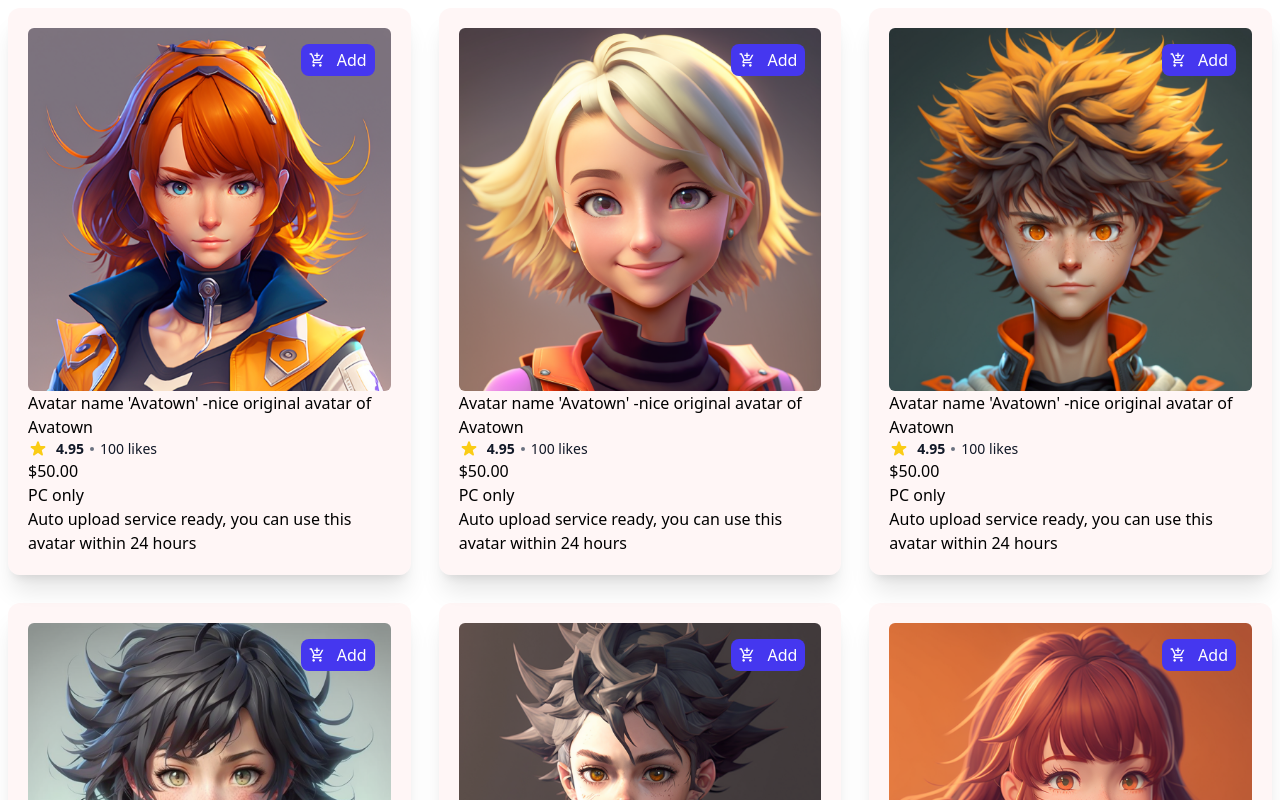
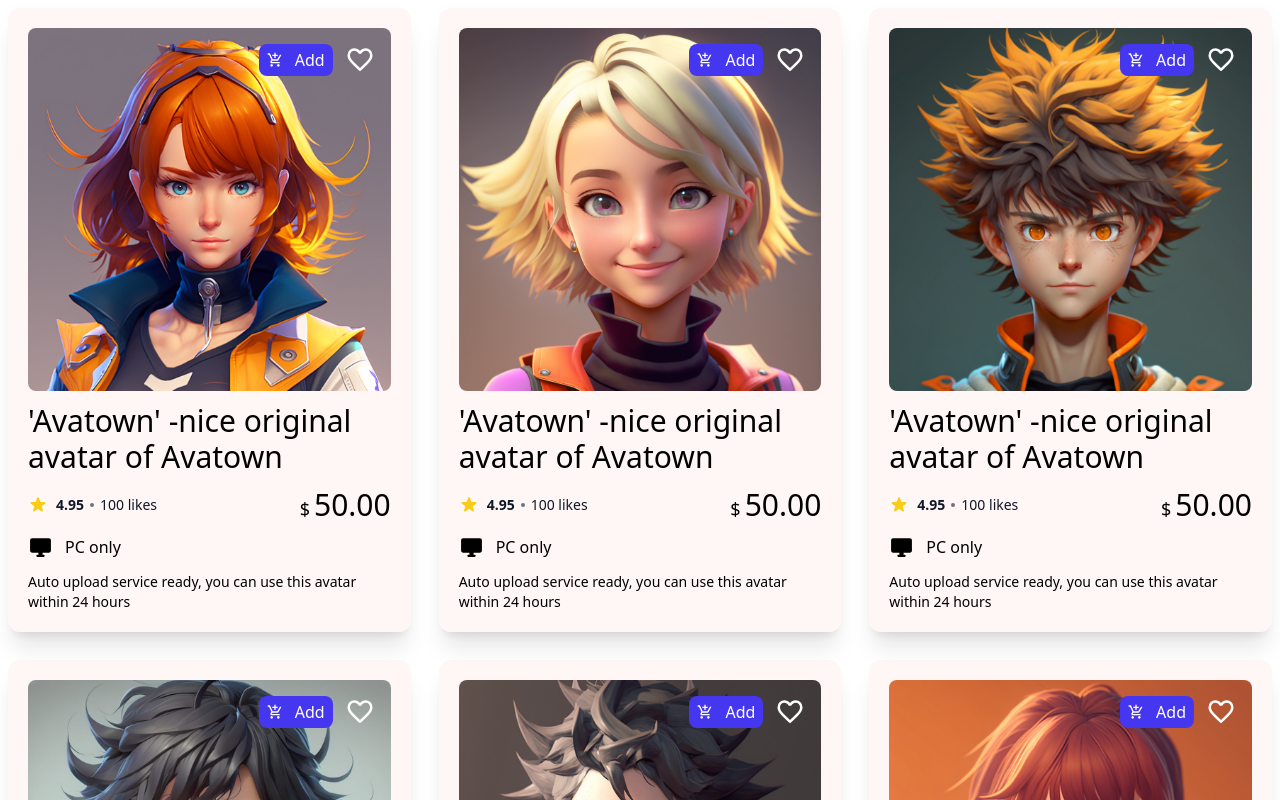
Before and after one commit to AbhiramKrishnaM/Dolami, a React (Vite) app: page / in a window 1280 px wide. Shown: the top 800 px of the page. Built offline with nearby package versions, Linux system fonts and the light colour scheme.

Commit message:
added card styles

```diff
--- a/public/assets/data.js
+++ b/public/assets/data.js
@@ -4,7 +4,7 @@
   {
     id: uuid4(),
     type: "female",
-    info: "Avatar name 'Avatown' -nice original avatar of Avatown",
+    info: "'Avatown' -nice original avatar of Avatown",
     url: "./assets/VRC image A(F).png",
     alt: "Avatown Avatar image",
     rating: 5,
@@ -17,7 +17,7 @@
   {
     id: uuid4(),
     type: "female",
-    info: "Avatar name 'Avatown' -nice original avatar of Avatown",
+    info: "'Avatown' -nice original avatar of Avatown",
     url: "./assets/VRC image B(F).png",
     alt: "Avatown Avatar image",
     rating: 5,
@@ -30,7 +30,7 @@
   {
     id: uuid4(),
     type: "male",
-    info: "Avatar name 'Avatown' -nice original avatar of Avatown",
+    info: "'Avatown' -nice original avatar of Avatown",
     url: "./assets/VRC image C(M).png",
     alt: "Avatown Avatar image",
     rating: 5,
@@ -43,7 +43,7 @@
   {
     id: uuid4(),
     type: "female",
-    info: "Avatar name 'Avatown' -nice original avatar of Avatown",
+    info: "'Avatown' -nice original avatar of Avatown",
     url: "./assets/VRC image D(F).png",
     alt: "Avatown Avatar image",
     rating: 5,
@@ -56,7 +56,7 @@
   {
     id: uuid4(),
     type: "male",
-    info: "Avatar name 'Avatown' -nice original avatar of Avatown",
+    info: "'Avatown' -nice original avatar of Avatown",
     url: "./assets/VRC image E(M).png",
     alt: "Avatown Avatar image",
     rating: 5,
@@ -69,7 +69,7 @@
   {
     id: uuid4(),
     type: "female",
-    info: "Avatar name 'Avatown' -nice original avatar of Avatown",
+    info: "'Avatown' -nice original avatar of Avatown",
     url: "./assets/VRC image F(F).png",
     alt: "Avatown Avatar image",
     rating: 5,
@@ -82,7 +82,7 @@
   {
     id: uuid4(),
     type: "female",
-    info: "Avatar name 'Avatown' -nice original avatar of Avatown",
+    info: "'Avatown' -nice original avatar of Avatown",
     url: "./assets/VRC image G(F).png",
     alt: "Avatown Avatar image",
     rating: 5,
@@ -95,7 +95,7 @@
   {
     id: uuid4(),
     type: "female",
-    info: "Avatar name 'Avatown' -nice original avatar of Avatown",
+    info: "'Avatown' -nice original avatar of Avatown",
     url: "./assets/VRC image H(F).png",
     alt: "Avatown Avatar image",
     rating: 5,
@@ -108,7 +108,7 @@
   {
     id: uuid4(),
     type: "female",
-    info: "Avatar name 'Avatown' -nice original avatar of Avatown",
+    info: "'Avatown' -nice original avatar of Avatown",
     url: "./assets/VRC image I(F).png",
     alt: "Avatown Avatar image",
     rating: 5,
@@ -121,7 +121,7 @@
   {
     id: uuid4(),
     type: "male",
-    info: "Avatar name 'Avatown' -nice original avatar of Avatown",
+    info: "'Avatown' -nice original avatar of Avatown",
     url: "./assets/VRC image J(M).png",
     alt: "Avatown Avatar image",
     rating: 5,
@@ -134,7 +134,7 @@
   {
     id: uuid4(),
     type: "male",
-    info: "Avatar name 'Avatown' -nice original avatar of Avatown",
+    info: "'Avatown' -nice original avatar of Avatown",
     url: "./assets/VRC image K(M).png",
     alt: "Avatown Avatar image",
     rating: 5,
@@ -147,7 +147,7 @@
   {
     id: uuid4(),
     type: "female",
-    info: "Avatar name 'Avatown' -nice original avatar of Avatown",
+    info: "'Avatown' -nice original avatar of Avatown",
     url: "./assets/VRC image L(F).png",
     alt: "Avatown Avatar image",
     rating: 5,
@@ -160,7 +160,7 @@
   {
     id: uuid4(),
     type: "female",
-    info: "Avatar name 'Avatown' -nice original avatar of Avatown",
+    info: "'Avatown' -nice original avatar of Avatown",
     url: "./assets/VRC image M(F).png",
     alt: "Avatown Avatar image",
     rating: 5,
@@ -173,7 +173,7 @@
   {
     id: uuid4(),
     type: "female",
-    info: "Avatar name 'Avatown' -nice original avatar of Avatown",
+    info: "'Avatown' -nice original avatar of Avatown",
     url: "./assets/VRC image N(F).png",
     alt: "Avatown Avatar image",
     rating: 5,
@@ -186,7 +186,7 @@
   {
     id: uuid4(),
     type: "female",
-    info: "Avatar name 'Avatown' -nice original avatar of Avatown",
+    info: "'Avatown' -nice original avatar of Avatown",
     url: "./assets/VRC image O(F).png",
     alt: "Avatown Avatar image",
     rating: 5,
@@ -199,7 +199,7 @@
   {
     id: uuid4(),
     type: "female",
-    info: "Avatar name 'Avatown' -nice original avatar of Avatown",
+    info: "'Avatown' -nice original avatar of Avatown",
     url: "./assets/VRC image P(F).png",
     alt: "Avatown Avatar image",
     rating: 5,
@@ -212,7 +212,7 @@
   {
     id: uuid4(),
     type: "male",
-    info: "Avatar name 'Avatown' -nice original avatar of Avatown",
+    info: "'Avatown' -nice original avatar of Avatown",
     url: "./assets/VRC image Q(M).png",
     alt: "Avatown Avatar image",
     rating: 5,
@@ -225,7 +225,7 @@
   {
     id: uuid4(),
     type: "female",
-    info: "Avatar name 'Avatown' -nice original avatar of Avatown",
+    info: "'Avatown' -nice original avatar of Avatown",
     url: "./assets/VRC image R(F).png",
     alt: "Avatown Avatar image",
     rating: 5,
@@ -238,7 +238,7 @@
   {
     id: uuid4(),
     type: "female",
-    info: "Avatar name 'Avatown' -nice original avatar of Avatown",
+    info: "'Avatown' -nice original avatar of Avatown",
     url: "./assets/VRC image S(F).png",
     alt: "Avatown Avatar image",
     rating: 5,
@@ -251,7 +251,7 @@
   {
     id: uuid4(),
     type: "female",
-    info: "Avatar name 'Avatown' -nice original avatar of Avatown",
+    info: "'Avatown' -nice original avatar of Avatown",
     url: "./assets/VRC image T(F).png",
     alt: "Avatown Avatar image",
     rating: 5,
@@ -264,7 +264,7 @@
   {
     id: uuid4(),
     type: "female",
-    info: "Avatar name 'Avatown' -nice original avatar of Avatown",
+    info: "'Avatown' -nice original avatar of Avatown",
     url: "./assets/VRC image U(F).png",
     alt: "Avatown Avatar image",
     rating: 5,
@@ -277,7 +277,7 @@
   {
     id: uuid4(),
     type: "female",
-    info: "Avatar name 'Avatown' -nice original avatar of Avatown",
+    info: "'Avatown' -nice original avatar of Avatown",
     url: "./assets/VRC image V(F).png",
     alt: "Avatown Avatar image",
     rating: 5,
@@ -290,7 +290,7 @@
   {
     id: uuid4(),
     type: "female",
-    info: "Avatar name 'Avatown' -nice original avatar of Avatown",
+    info: "'Avatown' -nice original avatar of Avatown",
     url: "./assets/VRC image W(F).png",
     alt: "Avatown Avatar image",
     rating: 5,
@@ -303,7 +303,7 @@
   {
     id: uuid4(),
     type: "female",
-    info: "Avatar name 'Avatown' -nice original avatar of Avatown",
+    info: "'Avatown' -nice original avatar of Avatown",
     url: "./assets/VRC image X(F).png",
     alt: "Avatown Avatar image",
     rating: 5,
--- a/src/components/AvatarCards.jsx
+++ b/src/components/AvatarCards.jsx
@@ -1,20 +1,40 @@
+import { useState } from "react";
+
 import { Icon } from "@iconify/react";
 
 function Avatar(props) {
+  const [isLiked, setIsLiked] = useState(true);
+
   return (
     <>
       <div className="p-5 m-2 rounded-xl bg-red-100/30 shadow-xl cursor-pointer ">
         <div className="relative">
-          <img src={props.url} alt={props.alt} className="rounded-md" />
+          <img src={props.url} alt={props.alt} className="rounded-lg" />
 
-          <button className="px-2 py-1 bg-custom-blue-1 hover:bg-custom-blue-1/70 rounded-lg text-white flex items-center gap-3 absolute right-4 top-4">
+          <div className="absolute right-4 top-4 flex items-center gap-3">
+            <button className="px-2 py-1 bg-custom-blue-1 hover:bg-custom-blue-1/70 rounded-lg text-white flex items-center gap-3 ">
               <Icon icon="material-symbols:add-shopping-cart" />
               <span>Add</span>
             </button>
+
+            <Icon
+              icon={
+                isLiked
+                  ? "material-symbols:favorite-outline"
+                  : "material-symbols:favorite"
+              }
+              width={30}
+              className={isLiked ? "text-white" : "text-red-500"}
+              onClick={() => setIsLiked(!isLiked)}
+            />
+          </div>
         </div>
 
-        <h3>{props.info}</h3>
+        <div className="mt-3">
+          <h3 className="text-3xl ">{props.info}</h3>
+        </div>
 
+        <div className="mt-3 grid grid-cols-2">
           <div className="flex items-center">
             <svg
               aria-hidden="true"
@@ -33,13 +53,17 @@
             </a>
           </div>
 
-        <h4>
-          <span>$</span>
-          {props.price}
-        </h4>
+          <div className="text-end flex items-end justify-end">
+            <span className="text-lg mr-1">$</span>
+            <h4 className="text-3xl font-medium">{props.price}</h4>
+          </div>
+        </div>
 
-        <div>{props.fits}</div>
-        <div>{props.additionalInfo}</div>
+        <div className="mt-3 flex items-center gap-3">
+          <Icon icon="material-symbols:desktop-windows-rounded" width={25} />
+          <span>{props.fits}</span>
+        </div>
+        <div className="mt-3 text-sm">{props.additionalInfo}</div>
       </div>
     </>
   );
```
Lines whose indentation alone changed are shown as unchanged.
